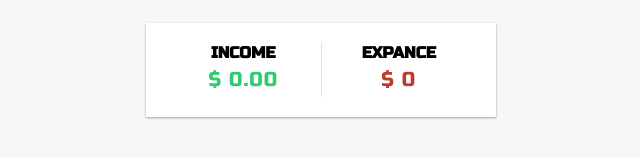
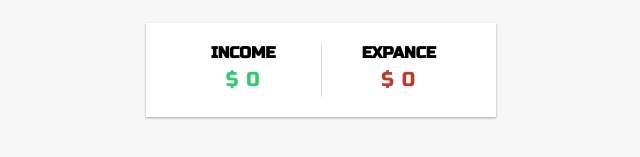
Before and after one commit to adityaparsad01/expance2, a React (Create React App) app: page / in a window 1280 px wide. Shown: the part 203-360 px from the top of the page, without its empty margins (319-959 px from the left). Built offline with nearby package versions, Linux system fonts and the light colour scheme.

Commit message:
math.abs added

```diff
--- a/src/components/IncomeExp.js
+++ b/src/components/IncomeExp.js
@@ -5,10 +5,12 @@ const IncomeExp = () => {
   const { transections } = useContext(GlobalContext);
 
   const amount = transections.map((data) => data.amount);
-  const income = amount
-    .filter((data) => data > 0)
-    .reduce((acc, item) => (acc += item), 0)
-    .toFixed(2);
+  const income = Math.abs(
+    amount
+      .filter((data) => data > 0)
+      .reduce((acc, item) => (acc += item), 0)
+      .toFixed(2)
+  );
   const expance = Math.abs(
     amount
       .filter((data) => data < 0)
```
